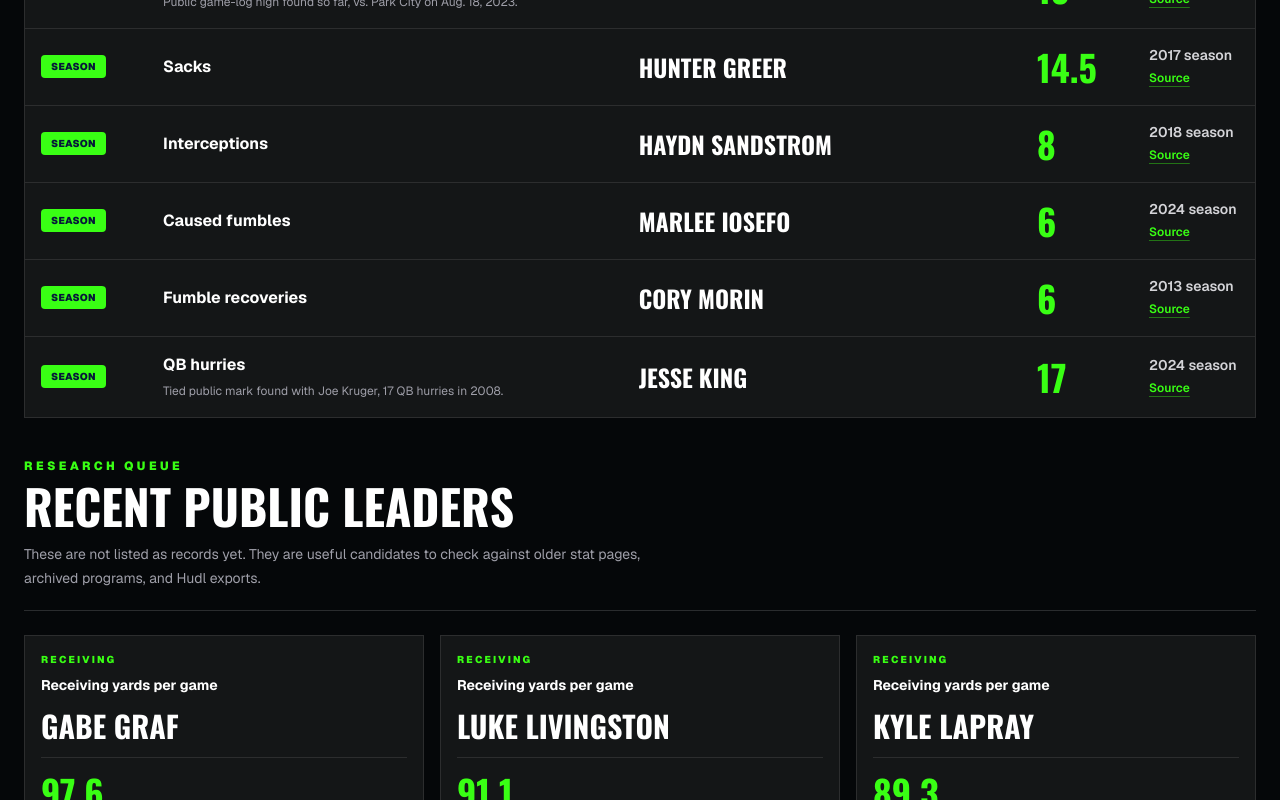
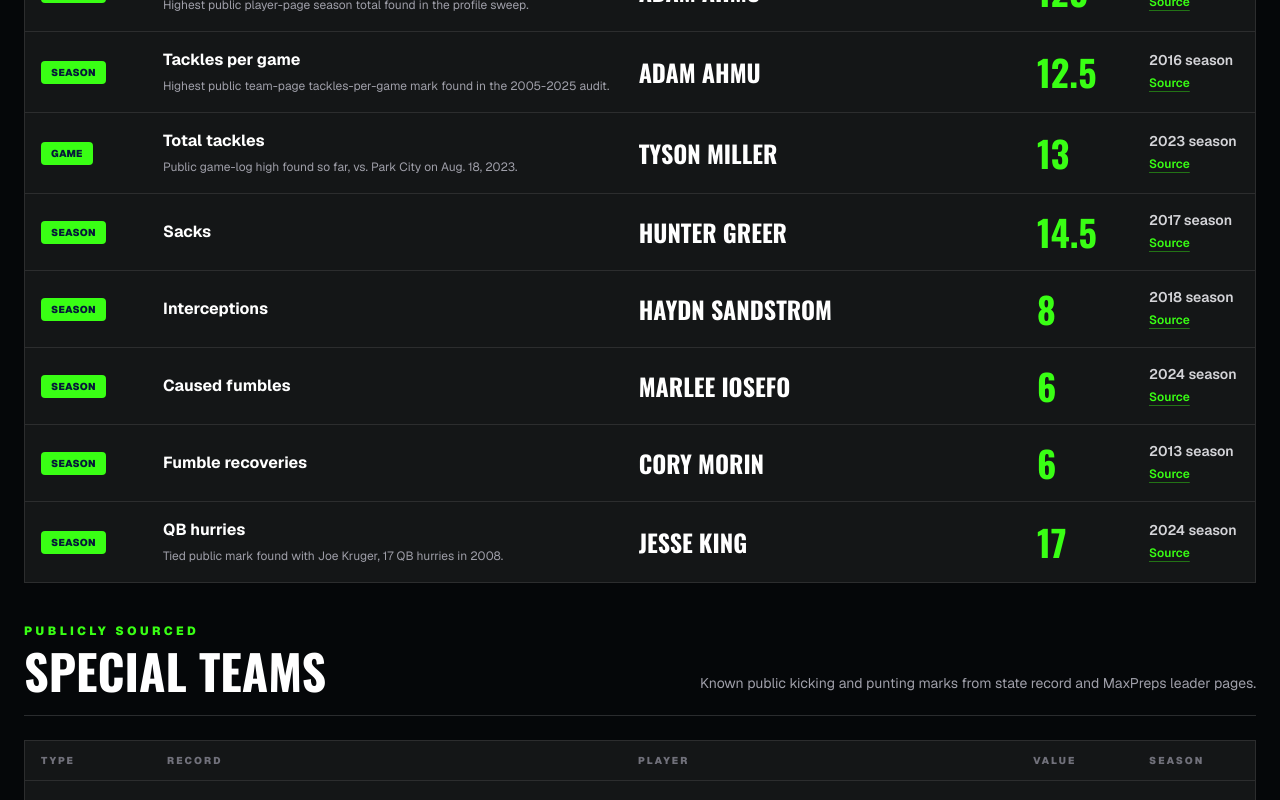
Before and after one commit to bhunter10/timpanogosfootball, a Next.js app: page /records in a window 1280 px wide. Shown: the part 2000-2800 px from the top of the page. Built offline with nearby package versions, Linux system fonts and the light colour scheme.

Commit message:
records page update

```diff
--- a/app/records/page.tsx
+++ b/app/records/page.tsx
@@ -1,4 +1,7 @@
 import type { Metadata } from "next";
+import Image from "next/image";
+
+const recordsHeroImage = "/images/records-trophy-hero.png";
 
 type Source = {
   id: string;
@@ -7,7 +10,7 @@ type Source = {
 };
 
 type RecordMark = {
-  side: "offense" | "defense";
+  side: "offense" | "defense" | "specialTeams";
   category: string;
   mark: string;
   player: string;
@@ -39,6 +42,11 @@ const sources: readonly Source[] = [
     href: "https://sports.deseret.com/high-school/school/timpanogos/football/scores-schedule/1997",
   },
   {
+    id: "deseret-1999-leaders",
+    label: "Deseret News 1999 leaders",
+    href: "https://www.deseret.com/1999/10/5/19469025/1999-statistical-leaders-for-utah-high-school-football/",
+  },
+  {
     id: "utah-football-history",
     label: "Utah football historical records",
     href: "https://utah-football.com/f/allteams.htm",
@@ -47,6 +55,16 @@ const sources: readonly Source[] = [
     id: "maxpreps-2025-stats",
     label: "MaxPreps 2025 stats",
     href: "https://www.maxpreps.com/ut/orem/timpanogos-timberwolves/football/stats/",
+  },
+  {
+    id: "maxpreps-2025-punt-average",
+    label: "MaxPreps 2025 punt average leaders",
+    href: "https://www.maxpreps.com/ut/football/stat-leaders/special-teams/punts/yds-punt/",
+  },
+  {
+    id: "maxpreps-2025-pat",
+    label: "MaxPreps 2025 PAT leaders",
+    href: "https://www.maxpreps.com/ut/football/stat-leaders/special-teams/pat/made/",
   },
   {
     id: "maxpreps-luke-livingston-stats",
@@ -89,6 +107,11 @@ const sources: readonly Source[] = [
     href: "https://www.maxpreps.com/ut/orem/timpanogos-timberwolves/football/21-22/stats/",
   },
   {
+    id: "maxpreps-carl-pinegar-stats",
+    label: "MaxPreps Carl Pinegar stats",
+    href: "https://www.maxpreps.com/ut/orem/timpanogos-timberwolves/athletes/carl-pinegar/football/stats/?careerid=cakk4h5vl00n7",
+  },
+  {
     id: "maxpreps-2018-stats",
     label: "MaxPreps 2018 stats",
     href: "https://www.maxpreps.com/ut/orem/timpanogos-timberwolves/football/18-19/stats/",
@@ -104,6 +127,11 @@ const sources: readonly Source[] = [
     href: "https://www.maxpreps.com/ut/orem/timpanogos-timberwolves/football/16-17/stats/",
   },
   {
+    id: "maxpreps-mote-siufanua-stats",
+    label: "MaxPreps Mote Siufanua stats",
+    href: "https://www.maxpreps.com/ut/orem/timpanogos-timberwolves/athletes/mote-siufanua/football/stats/?careerid=c8g56sgk20rj3",
+  },
+  {
     id: "maxpreps-2013-stats",
     label: "MaxPreps 2013 stats",
     href: "https://www.maxpreps.com/ut/orem/timpanogos-timberwolves/football/13-14/stats/",
@@ -112,6 +140,11 @@ const sources: readonly Source[] = [
     id: "maxpreps-2007-stats",
     label: "MaxPreps 2007 stats",
     href: "https://www.maxpreps.com/ut/orem/timpanogos-timberwolves/football/07-08/stats/",
+  },
+  {
+    id: "maxpreps-nash-fowler-stats",
+    label: "MaxPreps Nash Fowler stats",
+    href: "https://www.maxpreps.com/ut/orem/timpanogos-timberwolves/athletes/nash-fowler/football/stats/?careerid=2fq5ospd98uue",
   },
   {
     id: "maxpreps-2004-stats",
@@ -288,6 +321,71 @@ const headlineRecords: readonly RecordMark[] = [
     season: "2024 season",
     sourceId: "maxpreps-2024-stats",
     note: "Tied public mark found with Joe Kruger, 17 QB hurries in 2008.",
+  },
+  {
+    side: "specialTeams",
+    category: "Game",
+    mark: "Field goals made",
+    player: "Chris Broadhead",
+    value: "4",
+    season: "1999 game",
+    sourceId: "deseret-1999-leaders",
+    note: "Reported vs. Hillcrest on Sept. 10, 1999.",
+  },
+  {
+    side: "specialTeams",
+    category: "Season",
+    mark: "Kickoff return yards",
+    player: "Mote Siufanua",
+    value: "743",
+    season: "2015 season",
+    sourceId: "maxpreps-mote-siufanua-stats",
+  },
+  {
+    side: "specialTeams",
+    category: "Season",
+    mark: "Longest kickoff return",
+    player: "Carl Pinegar",
+    value: "100",
+    season: "2016 season",
+    sourceId: "maxpreps-carl-pinegar-stats",
+  },
+  {
+    side: "specialTeams",
+    category: "Season",
+    mark: "Punt return yards",
+    player: "Nash Fowler",
+    value: "172",
+    season: "2006 season",
+    sourceId: "maxpreps-nash-fowler-stats",
+  },
+  {
+    side: "specialTeams",
+    category: "Season",
+    mark: "Longest punt return",
+    player: "Nash Fowler",
+    value: "73",
+    season: "2006 season",
+    sourceId: "maxpreps-nash-fowler-stats",
+  },
+  {
+    side: "specialTeams",
+    category: "Season",
+    mark: "Punt average",
+    player: "Andrew Hillstead",
+    value: "43.68",
+    season: "2025 season",
+    sourceId: "maxpreps-2025-punt-average",
+    note: "MaxPreps state punt average leaders list 1,223 yards on 28 punts.",
+  },
+  {
+    side: "specialTeams",
+    category: "Season",
+    mark: "PATs made",
+    player: "Luke Bergin",
+    value: "26",
+    season: "2025 season",
+    sourceId: "maxpreps-2025-pat",
   },
 ];
 
@@ -469,11 +567,24 @@ export const metadata: Metadata = {
 export default function RecordsPage() {
   const offenseRecords = headlineRecords.filter((record) => record.side === "offense");
   const defenseRecords = headlineRecords.filter((record) => record.side === "defense");
+  const specialTeamsRecords = headlineRecords.filter(
+    (record) => record.side === "specialTeams",
+  );
 
   return (
     <main className="min-h-screen bg-[var(--tf-black)] text-white">
-      <section className="border-b border-white/10 bg-[var(--tf-navy)]">
-        <div className="mx-auto max-w-7xl px-4 py-12 md:px-6 md:py-16">
+      <section className="relative isolate min-h-[500px] overflow-hidden border-b border-white/10 bg-[var(--tf-navy)] md:min-h-[560px]">
+        <Image
+          src={recordsHeroImage}
+          alt=""
+          fill
+          priority
+          sizes="100vw"
+          className="object-cover object-[68%_26%] saturate-110 md:object-[62%_28%]"
+        />
+        <div className="absolute inset-0 bg-[linear-gradient(180deg,rgba(2,9,23,0.86)_0%,rgba(2,9,23,0.5)_52%,rgba(5,7,9,0.9)_100%)] md:bg-[linear-gradient(90deg,rgba(2,9,23,0.98)_0%,rgba(2,9,23,0.84)_42%,rgba(2,9,23,0.28)_76%,rgba(2,9,23,0.42)_100%)]" />
+        <div className="absolute inset-x-0 bottom-0 h-24 bg-[linear-gradient(0deg,var(--tf-black),transparent)]" />
+        <div className="relative mx-auto max-w-7xl px-4 py-20 md:px-6 md:py-28">
           <p className="text-xs font-black uppercase tracking-[0.35em] text-[var(--tf-neon)]">
             Record Book
           </p>
@@ -500,6 +611,12 @@ export default function RecordsPage() {
             title="Defense"
             description="Known public defensive marks from MaxPreps team and player stat pages."
             records={defenseRecords}
+          />
+
+          <RecordsTable
+            title="Special Teams"
+            description="Known public kicking and punting marks from state record and MaxPreps leader pages."
+            records={specialTeamsRecords}
           />
 
           <section>
```
Also changed, not shown: public/images/records-trophy-hero.png (added).
